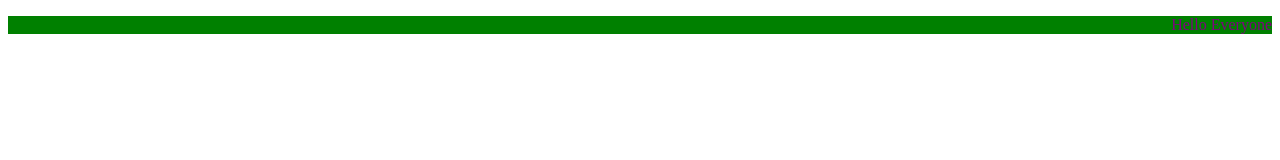
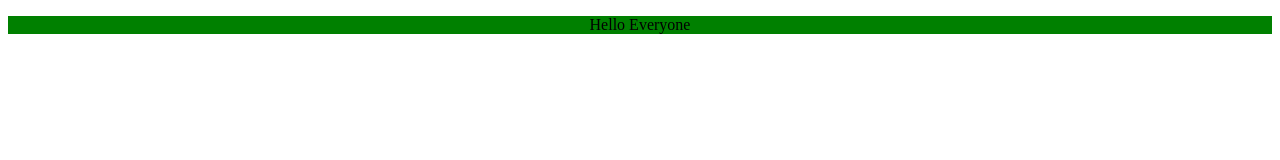
Before and after one commit to AELONG2001/develop, a plain HTML site: page index.html in a window 1280 px wide. Drawn offline with Linux system fonts and the light colour scheme.

Commit message:
style css on remote repo

```diff
--- a/style.css
+++ b/style.css
@@ -1,6 +1,5 @@
 .app-heading {
-    font-size: 16px;
-    color: purple;
+    display: flex;
+    justify-content: center;
     background-color: green;
-    text-align: right;
 }
```
